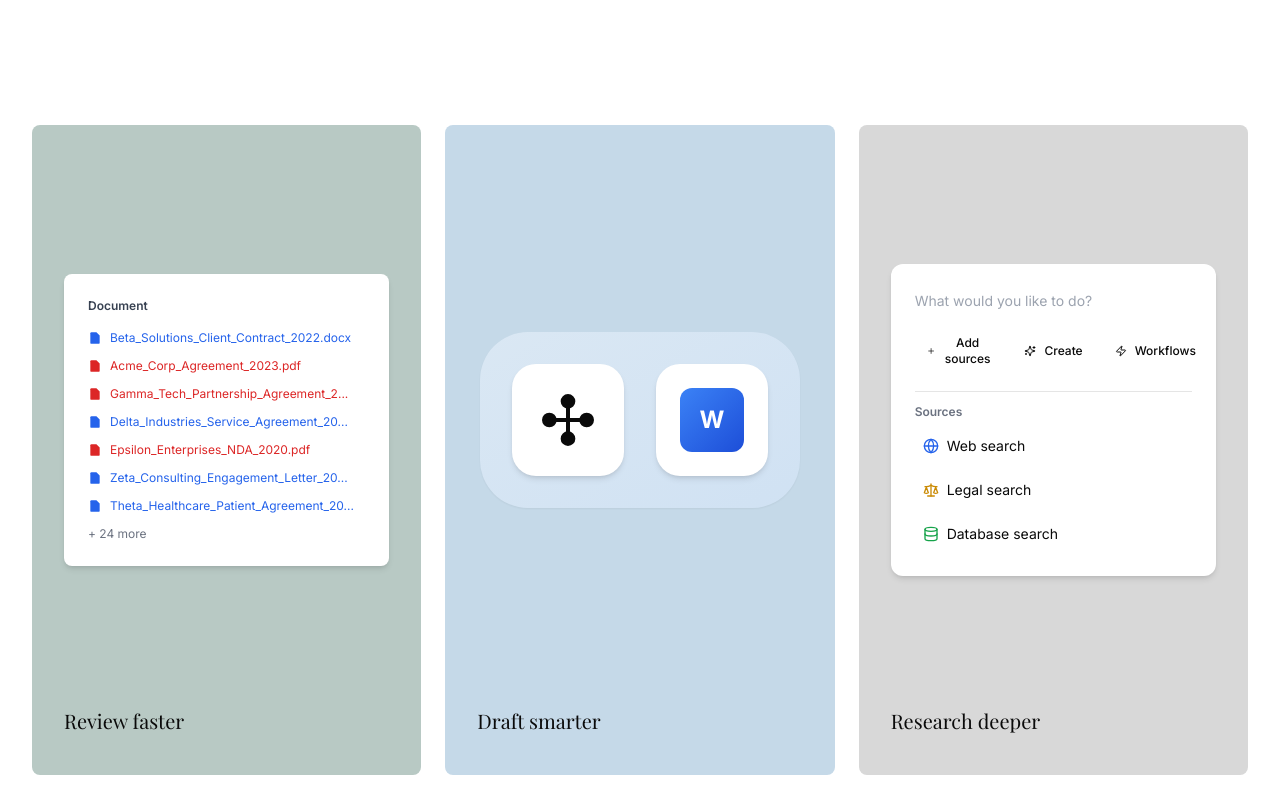
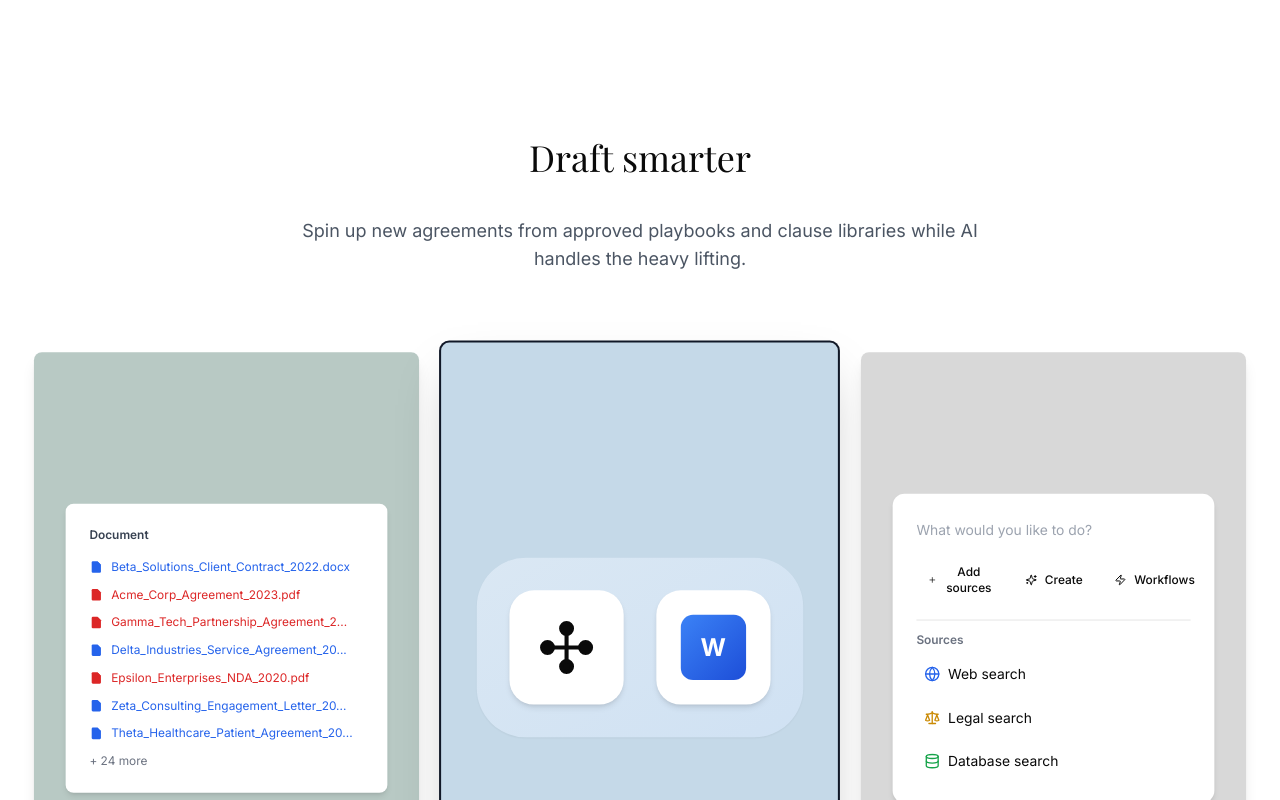
Before and after one commit to vamshikrishnabrungi/legorac, a React (Create React App) app in the folder frontend/: page / in a window 1280 px wide. Shown: the part 2320-3120 px from the top of the page. Built offline with nearby package versions, Linux system fonts and the light colour scheme.

Commit message:
Animate feature cards to mirror production

```diff
--- a/frontend/src/components/Features.jsx
+++ b/frontend/src/components/Features.jsx
@@ -1,7 +1,58 @@
-import React from 'react';
+import React, { useEffect, useState } from 'react';
 import { Globe, Scale, Database, Plus, Sparkles, Zap } from 'lucide-react';
 
+const FEATURE_DETAILS = [
+  {
+    title: 'Review faster',
+    description:
+      'Spot redlines, summarize changes, and compare versions in seconds so diligence never slows you down.',
+  },
+  {
+    title: 'Draft smarter',
+    description:
+      'Spin up new agreements from approved playbooks and clause libraries while AI handles the heavy lifting.',
+  },
+  {
+    title: 'Research deeper',
+    description:
+      'Search internal files, legal databases, and the open web in one workspace—complete with citations.',
+  },
+];
+
 const Features = () => {
+  const [activeIndex, setActiveIndex] = useState(0);
+  const [isPaused, setIsPaused] = useState(false);
+
+  useEffect(() => {
+    if (isPaused) {
+      return undefined;
+    }
+
+    const intervalId = setInterval(() => {
+      setActiveIndex((prev) => (prev + 1) % FEATURE_DETAILS.length);
+    }, 6000);
+
+    return () => {
+      clearInterval(intervalId);
+    };
+  }, [isPaused]);
+
+  const handleActivate = (index) => {
+    setActiveIndex(index);
+    setIsPaused(true);
+  };
+
+  const handleDeactivate = () => {
+    setIsPaused(false);
+  };
+
+  const handleKeyDown = (event, index) => {
+    if (event.key === 'Enter' || event.key === ' ') {
+      event.preventDefault();
+      handleActivate(index);
+    }
+  };
+
   const documents = [
     { name: 'Beta_Solutions_Client_Contract_2022.docx', type: 'docx', color: 'text-blue-600' },
     { name: 'Acme_Corp_Agreement_2023.pdf', type: 'pdf', color: 'text-red-600' },
@@ -15,9 +66,47 @@ const Features = () => {
   return (
     <section className="py-0 bg-white">
       <div className="max-w-[1400px] mx-auto px-4 sm:px-6 lg:px-8">
+        <div className="max-w-3xl mx-auto text-center mb-12 sm:mb-16">
+          <div className="relative h-14 sm:h-16 overflow-hidden" aria-live="polite">
+            {FEATURE_DETAILS.map((feature, idx) => (
+              <h2
+                key={feature.title}
+                className={`absolute inset-0 flex items-center justify-center font-serif text-2xl sm:text-4xl transition-all duration-700 ease-out ${
+                  activeIndex === idx ? 'opacity-100 translate-y-0' : 'opacity-0 translate-y-6'
+                }`}
+              >
+                {feature.title}
+              </h2>
+            ))}
+          </div>
+          <div className="relative h-16 sm:h-20 mt-4 overflow-hidden">
+            {FEATURE_DETAILS.map((feature, idx) => (
+              <p
+                key={`${feature.title}-description`}
+                className={`absolute inset-0 flex items-center justify-center px-4 text-sm sm:text-lg text-gray-600 transition-all duration-700 ease-out ${
+                  activeIndex === idx ? 'opacity-100 translate-y-0' : 'opacity-0 translate-y-4'
+                }`}
+              >
+                {feature.description}
+              </p>
+            ))}
+          </div>
+        </div>
         <div className="grid grid-cols-1 lg:grid-cols-3 gap-6">
           {/* Review faster card */}
-          <div className="bg-[#B8C9C4] overflow-hidden group cursor-pointer hover:shadow-xl transition-shadow rounded-lg">
+          <div
+            className={`bg-[#B8C9C4] overflow-hidden group cursor-pointer rounded-lg transition-all duration-500 ease-out ${
+              activeIndex === 0 ? 'shadow-2xl ring-2 ring-gray-900 scale-[1.02]' : 'shadow-lg scale-[0.99]'
+            }`}
+            onMouseEnter={() => handleActivate(0)}
+            onFocus={() => handleActivate(0)}
+            onMouseLeave={handleDeactivate}
+            onBlur={handleDeactivate}
+            tabIndex={0}
+            role="button"
+            aria-pressed={activeIndex === 0}
+            onKeyDown={(event) => handleKeyDown(event, 0)}
+          >
             <div className="p-6 sm:p-8 h-auto md:h-[650px] flex flex-col">
               {/* Document list */}
               <div className="flex-1 flex items-center justify-center">
@@ -40,13 +129,31 @@ const Features = () => {
 
               {/* Title at bottom */}
               <div className="mt-6">
-                <h3 className="text-xl font-serif mb-2">Review faster</h3>
+                <h3
+                  className={`text-xl font-serif transition-all duration-500 ease-out ${
+                    activeIndex === 0 ? 'translate-y-0 opacity-100 text-gray-900' : 'translate-y-2 opacity-60 text-gray-800'
+                  }`}
+                >
+                  Review faster
+                </h3>
               </div>
             </div>
           </div>
 
           {/* Draft smarter card */}
-          <div className="bg-[#C5D9E8] overflow-hidden group cursor-pointer hover:shadow-xl transition-shadow rounded-lg">
+          <div
+            className={`bg-[#C5D9E8] overflow-hidden group cursor-pointer rounded-lg transition-all duration-500 ease-out ${
+              activeIndex === 1 ? 'shadow-2xl ring-2 ring-gray-900 scale-[1.02]' : 'shadow-lg scale-[0.99]'
+            }`}
+            onMouseEnter={() => handleActivate(1)}
+            onFocus={() => handleActivate(1)}
+            onMouseLeave={handleDeactivate}
+            onBlur={handleDeactivate}
+            tabIndex={0}
+            role="button"
+            aria-pressed={activeIndex === 1}
+            onKeyDown={(event) => handleKeyDown(event, 1)}
+          >
             <div className="p-6 sm:p-8 h-auto md:h-[650px] flex flex-col">
               {/* App icons - unified container */}
               <div className="flex-1 flex items-center justify-center">
@@ -76,13 +183,31 @@ const Features = () => {
 
               {/* Title at bottom */}
               <div className="mt-6">
-                <h3 className="text-xl font-serif mb-2">Draft smarter</h3>
+                <h3
+                  className={`text-xl font-serif transition-all duration-500 ease-out ${
+                    activeIndex === 1 ? 'translate-y-0 opacity-100 text-gray-900' : 'translate-y-2 opacity-60 text-gray-800'
+                  }`}
+                >
+                  Draft smarter
+                </h3>
               </div>
             </div>
           </div>
 
           {/* Research deeper card */}
-          <div className="bg-[#D8D8D8] overflow-hidden group cursor-pointer hover:shadow-xl transition-shadow rounded-lg">
+          <div
+            className={`bg-[#D8D8D8] overflow-hidden group cursor-pointer rounded-lg transition-all duration-500 ease-out ${
+              activeIndex === 2 ? 'shadow-2xl ring-2 ring-gray-900 scale-[1.02]' : 'shadow-lg scale-[0.99]'
+            }`}
+            onMouseEnter={() => handleActivate(2)}
+            onFocus={() => handleActivate(2)}
+            onMouseLeave={handleDeactivate}
+            onBlur={handleDeactivate}
+            tabIndex={0}
+            role="button"
+            aria-pressed={activeIndex === 2}
+            onKeyDown={(event) => handleKeyDown(event, 2)}
+          >
             <div className="p-6 sm:p-8 h-auto md:h-[650px] flex flex-col">
               {/* Research interface */}
               <div className="flex-1 flex items-center justify-center">
@@ -134,7 +259,13 @@ const Features = () => {
 
               {/* Title at bottom */}
               <div className="mt-6">
-                <h3 className="text-xl font-serif mb-2">Research deeper</h3>
+                <h3
+                  className={`text-xl font-serif transition-all duration-500 ease-out ${
+                    activeIndex === 2 ? 'translate-y-0 opacity-100 text-gray-900' : 'translate-y-2 opacity-60 text-gray-800'
+                  }`}
+                >
+                  Research deeper
+                </h3>
               </div>
             </div>
           </div>
```
